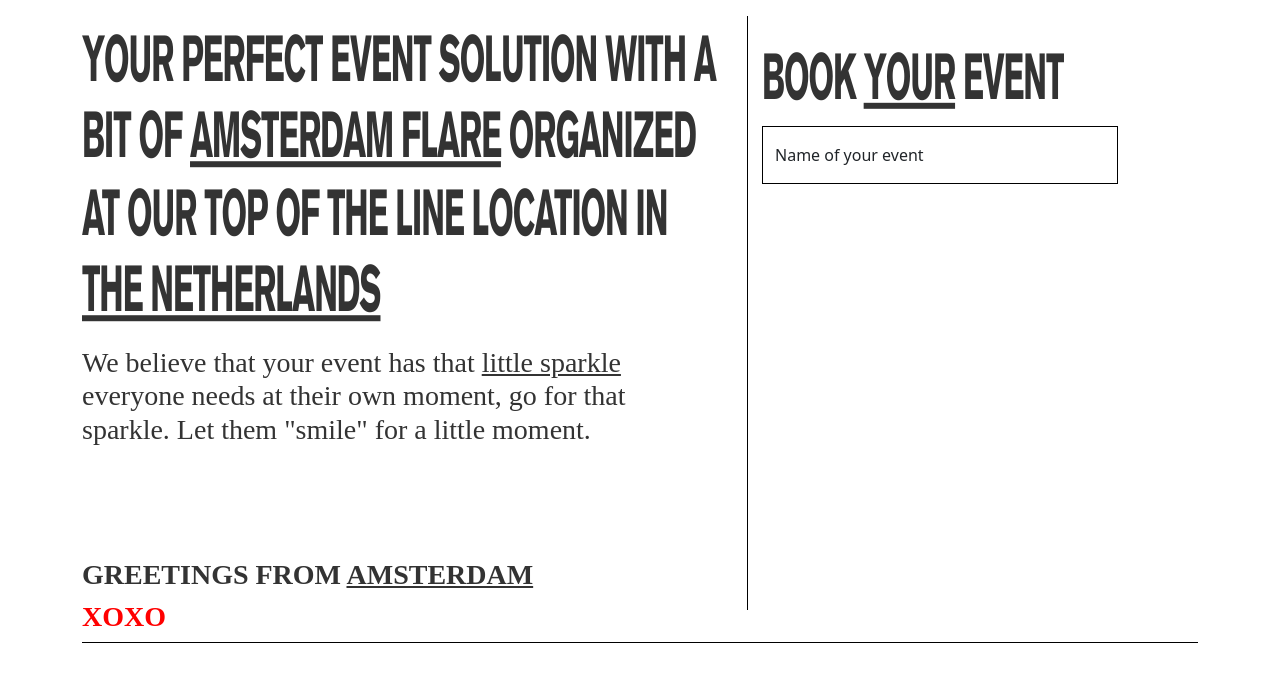
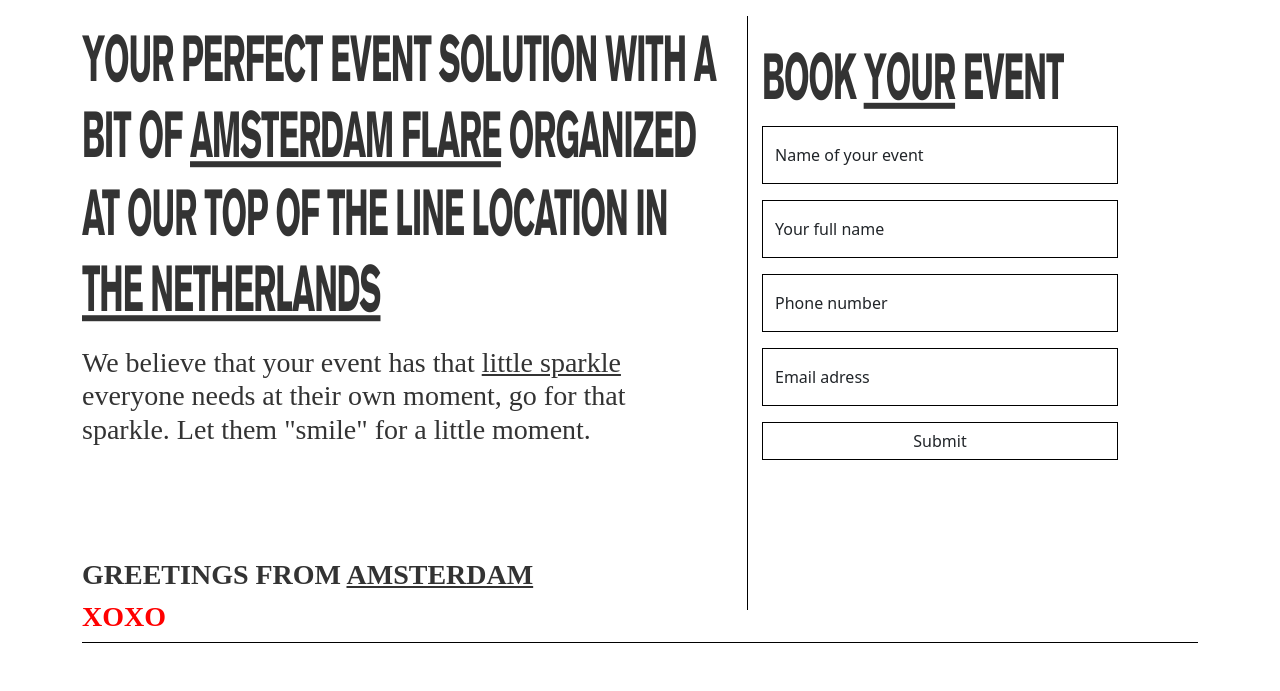
Before and after one commit to joranvanerk/project_george, a PHP site: page /bookevent in a window 1280 px wide. Shown: the part 138-829 px from the top of the page. Run offline with PHP 8.4, Linux system fonts and the light colour scheme.

Commit message:
Update bookevent.php
added form evelements without any working components connected to backend

```diff
--- a/bookevent.php
+++ b/bookevent.php
@@ -23,9 +23,24 @@
       <h2 class="george_title" style="margin-top: 1.5rem; margin-bottom: 1.5rem;">Book <u>your</u> event</h2>
       <form>
         <div class="form-floating mb-3">
-          <input type="email" class="form-control formstyle" id="floatingInput" placeholder="Team meeting">
+          <input type="text" class="form-control formstyle" id="floatingInput" placeholder="George">
           <label for="floatingInput">Name of your event</label>
         </div>
+        <div class="form-floating mb-3">
+          <input type="text" class="form-control formstyle" id="floatingInput" placeholder="George">
+          <label for="floatingInput">Your full name</label>
+        </div>
+        <div class="form-floating mb-3">
+          <input type="text" class="form-control formstyle" id="floatingInput" placeholder="George">
+          <label for="floatingInput">Phone number</label>
+        </div>
+        <div class="form-floating mb-3">
+          <input type="text" class="form-control formstyle" id="floatingInput" placeholder="George">
+          <label for="floatingInput">Email adress</label>
+        </div>
+        <div class="d-grid gap-2">
+        <button type="submit" class="btn formstyle btn-h">Submit</button>
+      </div>
       </form>
     </div>
   </div>
```
